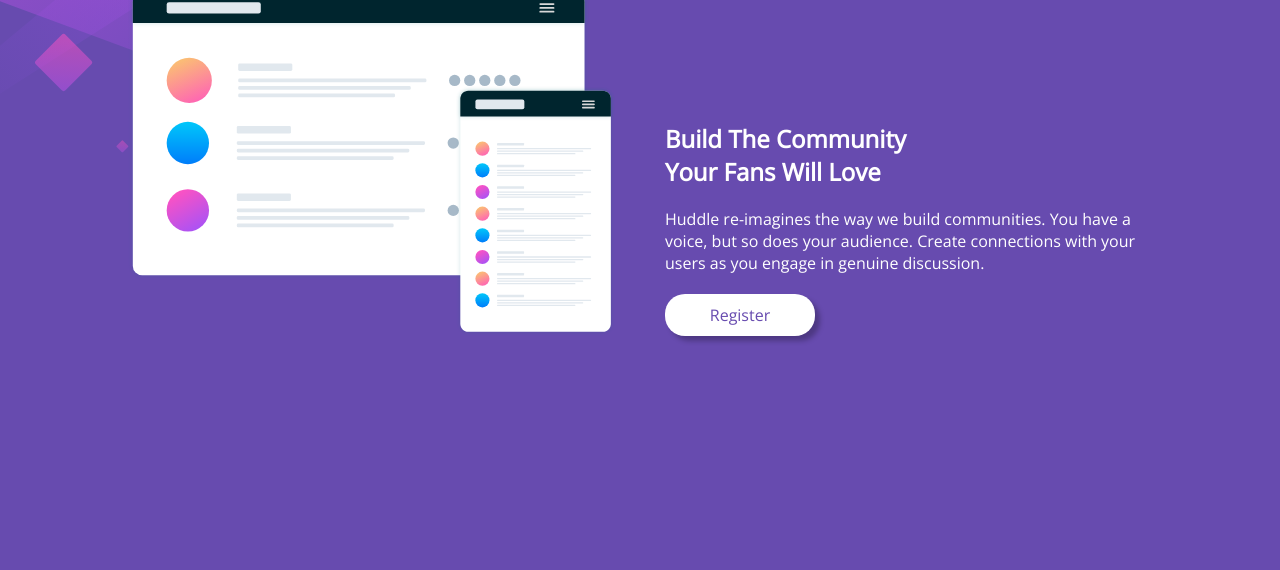
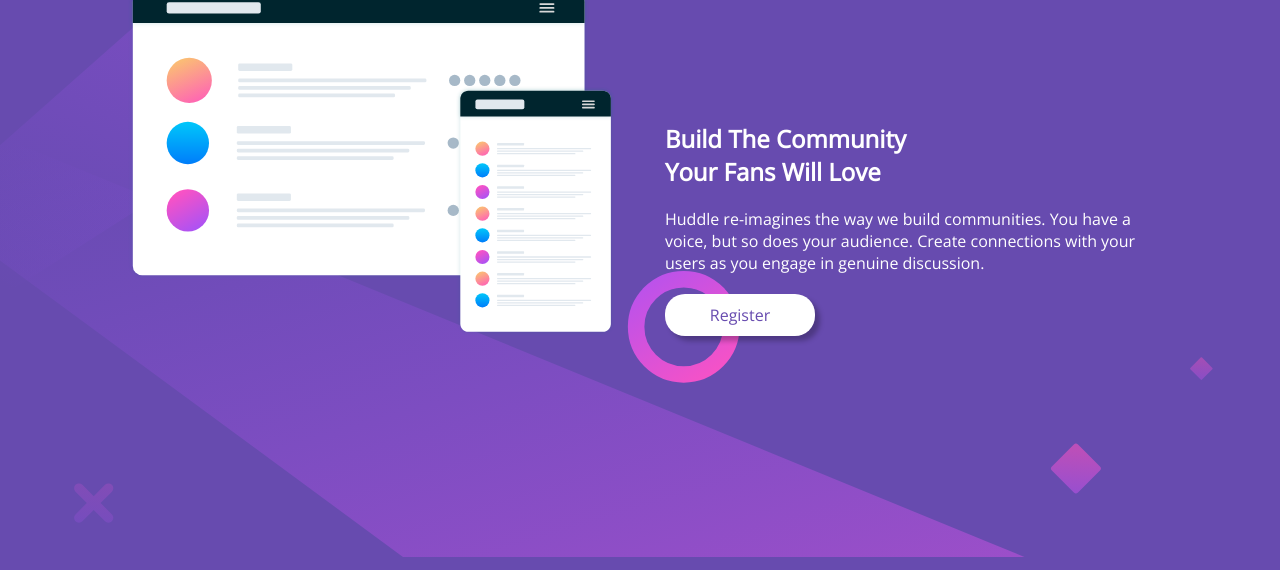
Before and after one commit to GitHubMarcelNoack/frontend-mentor-huddle-landing, a plain HTML site: page index.html in a window 1280 px wide. Shown: the part 220-790 px from the top of the page. Drawn offline with nearby package versions, Linux system fonts and the light colour scheme.

Commit message:
adjust background image on desktop size

```diff
--- a/css/style.css
+++ b/css/style.css
@@ -116,6 +116,11 @@
 
 /* Desktop design adjustments */
 @media only screen and (min-width: 768px) {
+  body {
+    background-image: url('/images/bg-desktop.svg');
+    background-size: contain;
+  }
+
   .grid-container {
     grid-template-rows: none;
     grid-template-columns: repeat(2, 1fr);
```
